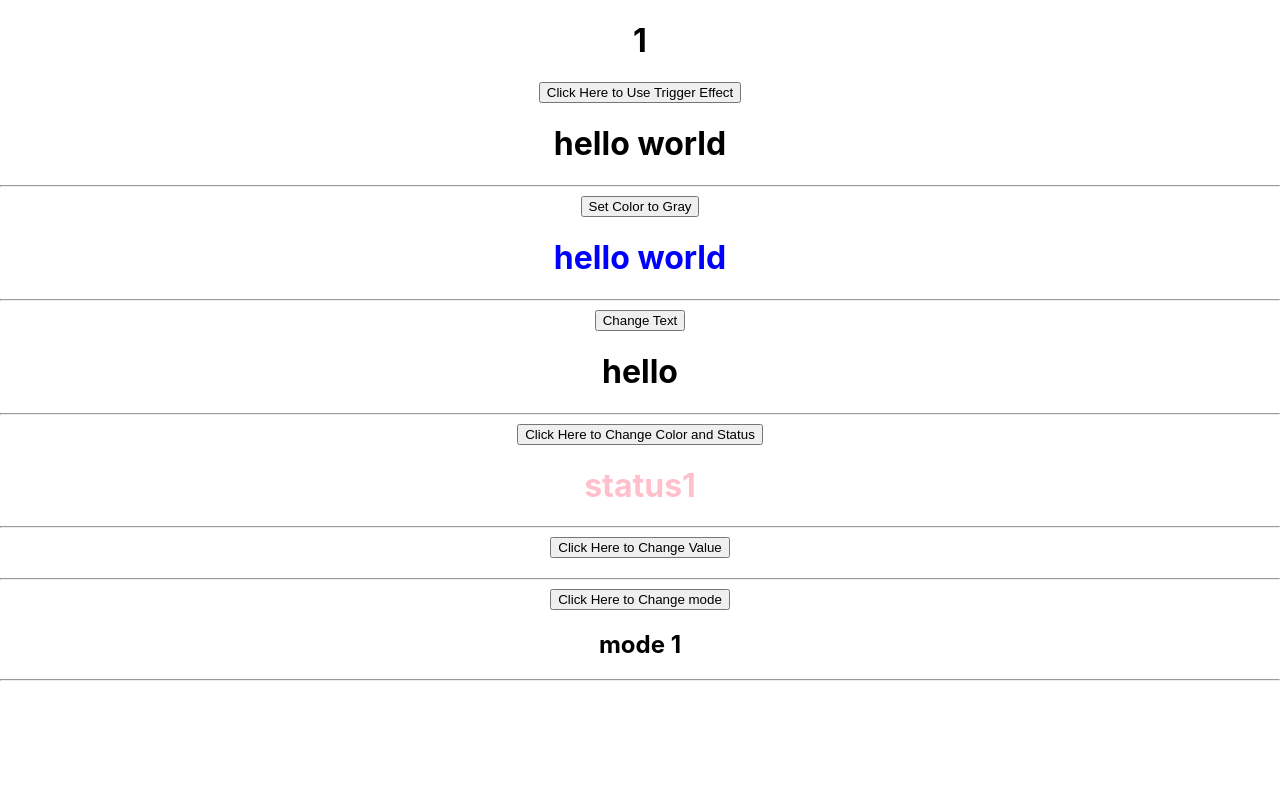
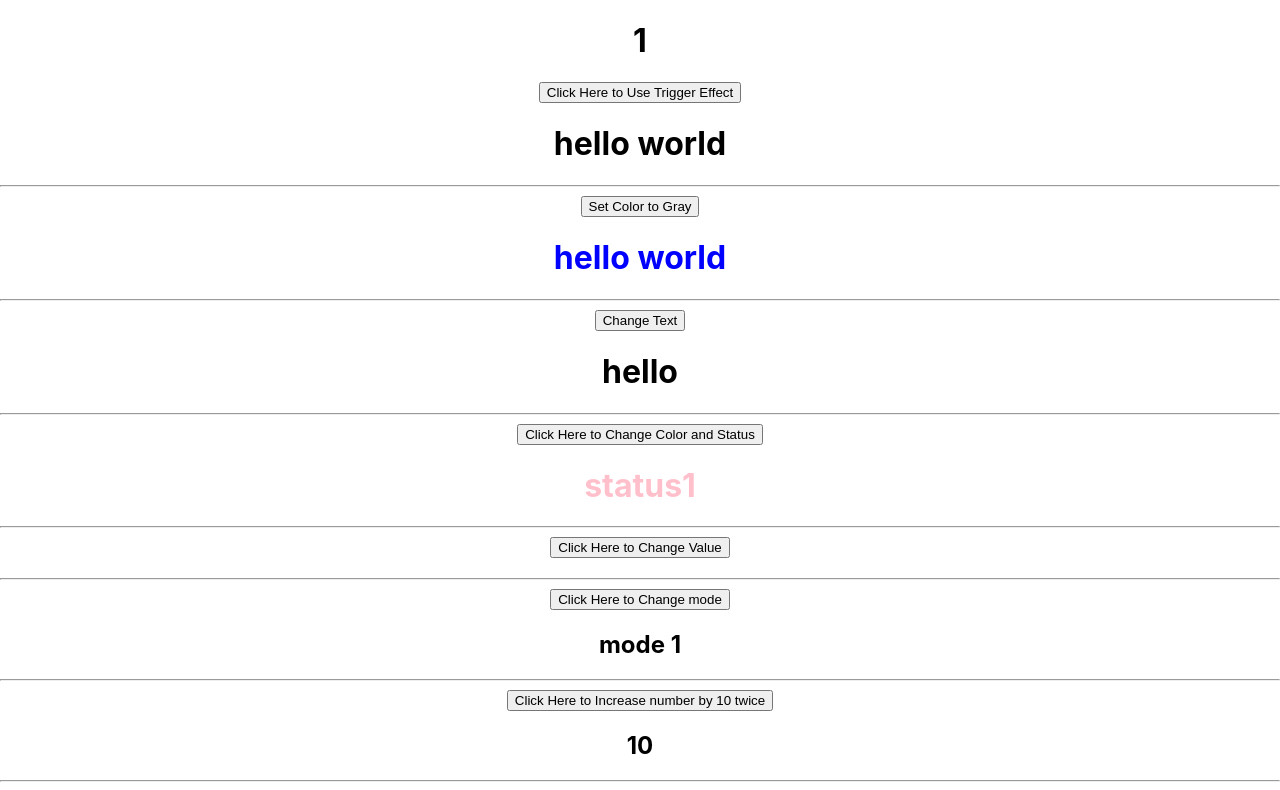
Before and after one commit to leen0512/react-status, a React (Create React App) app: page / in a window 1280 px wide. Shown: the part 1140-1930 px from the top of the page. Before the commit the page ends 1829 px from the top, so only its background shows below. Built offline with nearby package versions, Linux system fonts and the light colour scheme.

Commit message:
q7: increase number in setTimeOut twice

```diff
--- a/src/App.js
+++ b/src/App.js
@@ -15,6 +15,7 @@ import UseEffect3 from './components/useEffect/q3';
 import UseEffect4 from './components/useEffect/q4';
 import UseEffect5 from './components/useEffect/q5';
 import UseEffect6 from './components/useEffect/q6';
+import UseEffect7 from './components/useEffect/q7';
 
 //q1
 function ShowNumber(){
@@ -72,6 +73,14 @@ function App() {
 
   const [mode, setMode] = useState('mode 1');
 
+  const [number, setNumber] = useState(10);
+  function handleClick() {
+    setTimeout(() => {
+        setNumber(number + 10);
+        setNumber(number + 10);
+    }, 1000);
+}
+
   return (
     <div className="App">
       <ShowNumber title="Increase Number"></ShowNumber>
@@ -108,6 +117,9 @@ function App() {
 
       <button onClick={() => setMode("mode changed")}>Click Here to Change mode</button>
       <UseEffect6 mode={mode}></UseEffect6>
+
+      <button onClick={handleClick}>Click Here to Increase number by 10 twice</button>
+      <UseEffect7 number={number}></UseEffect7>
     </div>
   );
 }
--- /dev/null
+++ b/src/components/useEffect/q7.js
@@ -0,0 +1,14 @@
+import { useEffect } from "react";
+
+function UseEffect7(props){
+    useEffect(() => {
+        console.log(`Number is: ${props.number}`)
+    }, [props.number]);
+
+    return <div>
+        <h2>{props.number}</h2>
+        <hr></hr>
+    </div>
+}
+
+export default UseEffect7;
```
